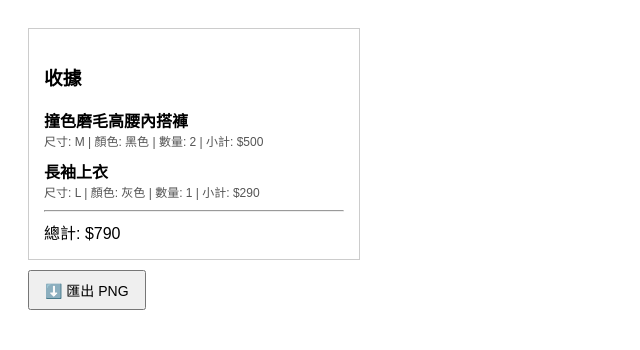
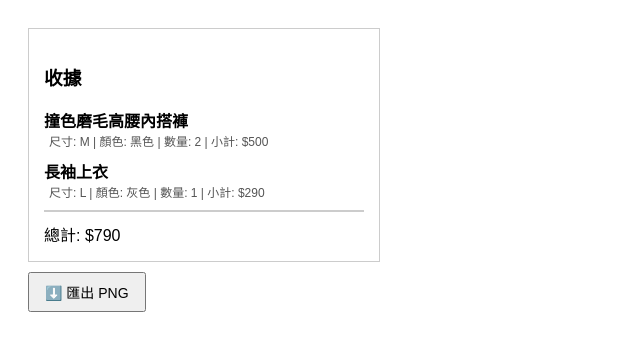
Before and after one commit to spiritwishbear16/receipt-order-app, a plain HTML site: page index.html in a window 1280 px wide. Shown: the full height of the page, 0-640 px from the left. Drawn offline with nearby package versions, Linux system fonts and the light colour scheme.

Commit message:
index.html

```diff
--- a/index.html
+++ b/index.html
@@ -10,7 +10,7 @@
     padding: 20px;
   }
   .receipt {
-    width: 300px;
+    width: 320px;
     border: 1px solid #ccc;
     padding: 15px;
     background-color: #fff;
@@ -25,6 +25,11 @@
   .item-detail {
     font-size: 12px;
     color: #555;
+    margin-left: 5px;
+  }
+  hr {
+    border: 0.5px solid #ccc;
+    margin: 10px 0;
   }
   button {
     padding: 8px 15px;
@@ -58,7 +63,6 @@ document.getElementById("downloadBtn").addEventListener("click", function() {
     scale: 2,           // 提高清晰度
     useCORS: true       // 跨域圖片支援
   }).then(canvas => {
-    // 生成 PNG
     const link = document.createElement("a");
     link.download = "receipt.png";
     link.href = canvas.toDataURL("image/png");
```
